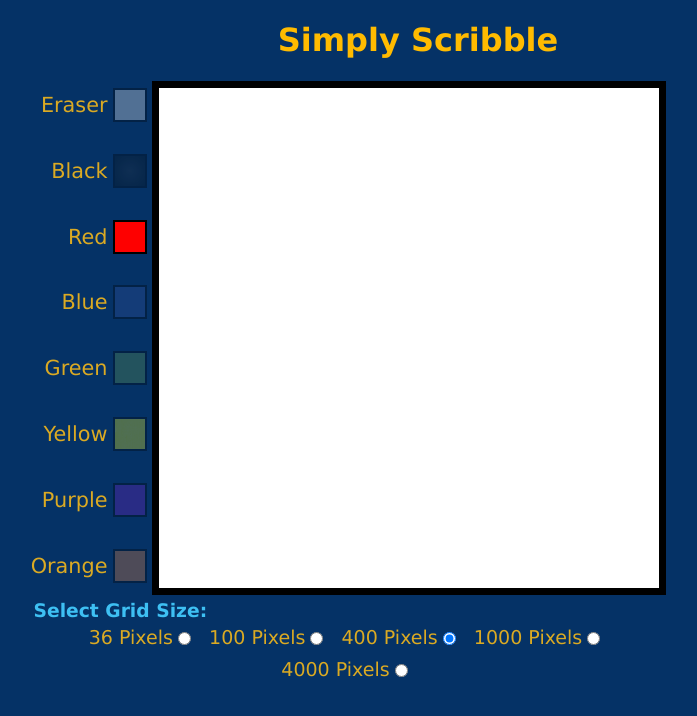
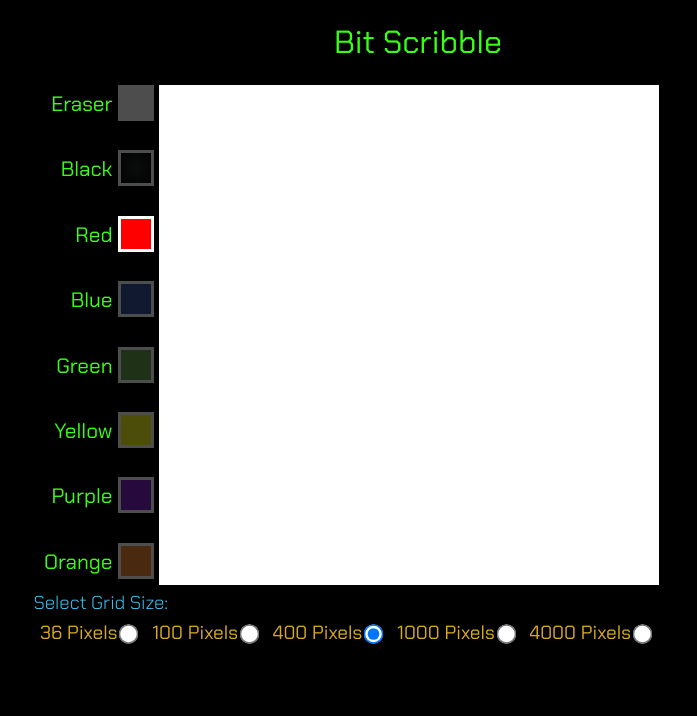
Before and after one commit to Riley-Morris/scribbleSite, a plain HTML site: page index.html in a window 1280 px wide. Shown: the top 716 px of the page, without its empty margins (294-991 px from the left). Drawn offline with Linux system fonts and the light colour scheme.

Commit message:
change css styling to make it look more retro add custom font change radio button size

```diff
--- a/index.html
+++ b/index.html
@@ -2,12 +2,15 @@
 <html lang="en">
 <head>
     <meta charset="UTF-8">
-    <title>Simply Scribble</title>
+    <title>Bit Scribble</title>
     <meta name="viewport" content="width=device-width,initial-scale=1">
     <link rel="stylesheet" href="style.css">
+    <link rel="preconnect" href="https://fonts.googleapis.com">
+    <link rel="preconnect" href="https://fonts.gstatic.com" crossorigin>
+    <link href="https://fonts.googleapis.com/css2?family=Chakra+Petch:wght@300;400;600;700&display=swap" rel="stylesheet">
 </head>
 <body>
-    <h1>Simply Scribble</h1>
+    <h1>Bit Scribble</h1>
     <div id = 'mainMainBox'>
         <div id = 'topContainer'>
             <div id="optionBoxOne">
--- a/style.css
+++ b/style.css
@@ -5,8 +5,8 @@ html, body{
 }
 
 body{
-    background-color: rgb(5, 50, 102);
-    font-family: Verdana, Geneva, Tahoma, sans-serif;
+    background-color: rgb(0, 0, 0);
+    font-family: 'Chakra Petch', Verdana, Geneva, Tahoma, sans-serif;
 }
 #mainMainBox{
     display: flex;
@@ -33,7 +33,7 @@ body{
     height: 500px;
     width: 500px;
     flex: none;
-    border: 7px solid black;
+    /* border: 7px solid rgb(194, 131, 36); */
 }
 
 #optionBoxOne{
@@ -42,7 +42,7 @@ body{
     height: 500px;
     width: 120px;
     align-self: center;
-    color: rgb(219, 170, 35);
+    color: #39FF14;
     justify-content: space-between;
     font-size: 1.3em;
     /* border: 2px solid rgb(177, 126, 16); */
@@ -53,7 +53,7 @@ img{
     height: 30px;
     width: 30px;
     overflow: none;
-    border:  2px solid black;
+    border:  3px solid rgb(255, 255, 255);
 }
 
 .rowBox{
@@ -88,8 +88,9 @@ img{
     text-align: left;
 }
 h1{
+    font-weight: 500;
     text-align: center;
-    color:rgb(255, 187, 0);
+    color:#39FF14;
     position: relative;
     left: 72px;
 }
@@ -107,7 +108,11 @@ h1{
 #gridRadioBox{
     text-align: center;
 }
+input[type='radio'] {
+    transform: scale(1.5);
+}
 h3{
+    font-weight: 200;
     margin: 0px;
     margin-top: 5px;
     color: rgb(62, 192, 243);
```
